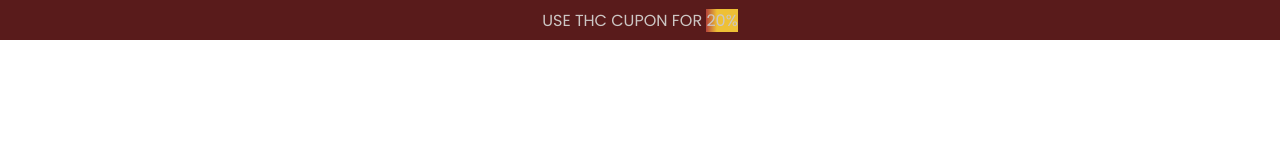
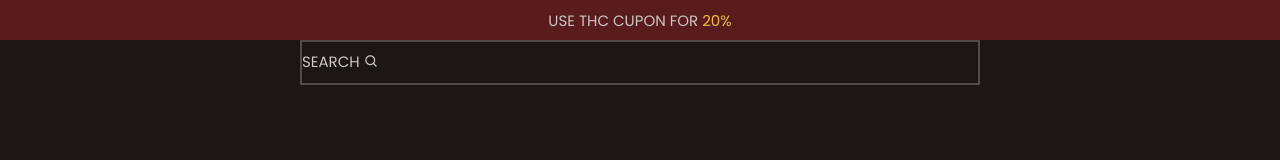
Before and after one commit to Tharisuudev/TharisuuStore, a plain HTML site: page index.html in a window 1280 px wide. Drawn offline with nearby package versions, Linux system fonts and the light colour scheme.

Commit message:
Added Search Bar

```diff
--- a/index.html
+++ b/index.html
@@ -14,9 +14,42 @@
 </head>
 <body>
     <main class="main">
+        <!-- ALERTA BAR START -->
         <div class="cupon">
             <p>USE THC CUPON FOR <span id="porcento">20%</span></p>
         </div>
+        <!-- ALERTA BAR END -->
+
+        <!-- HEADER START  -->
+        <header class="header">
+            <div class="search1">
+                <div class="texto">
+                    <p class="searchp">SEARCH</p>
+                </div>
+                <div class="lupa">
+                    <i class='bx bx-search'></i>
+                </div>
+            </div>
+        </header>
+
+
+
+
+
+
+
+
+
+
+
+
+
+
+
+
+
+
+
     </main>
 </body>
 </html>
--- a/style.css
+++ b/style.css
@@ -35,19 +35,6 @@
 }
 
 
-/*========== Responsive typography ==========*/
-@media screen and (min-width: 1152px) {
-  :root {
-    --biggest-font-size: 5.5rem;
-    --h1-font-size: 2.5rem;
-    --h2-font-size: 1.5rem;
-    --h3-font-size: 1.25rem;
-    --normal-font-size: 1rem;
-    --small-font-size: .875rem;
-    --smaller-font-size: .813rem;
-  }
-}
-
 /*=============== BASE ===============*/
 * {
   box-sizing: border-box;
@@ -68,7 +55,7 @@ input {
 }
 
 body {
-  background-color: var(--body-color);
+  background-color: #1A1716;
 }
 
 button,
@@ -97,44 +84,44 @@ img {
   height: auto;
 }
 
-/*=============== REUSABLE CSS CLASSES ===============*/
-.container {
-  max-width: 1120px;
-  margin-inline: 1.5rem;
-}
-
-.grid {
-  display: grid;
-  gap: 1.5rem;
-}
-
-.section {
-  padding-block: 5rem 1rem;
-}
-
-.section__title {
-  text-align: center;
-  font-size: var(--h1-font-size);
-  margin-bottom: 1.5rem;
-}
-
-.main {
-  overflow: hidden; /* For animation ScrollReveal */
-}
-
 /* CUPON RECTANGLE  START */
-
 .cupon {
     width: 100%;
     height: 40px;
     background-color: var(--alerta-bar-color);
     text-align: center;
     color: var(--text-white-color);
+    text-align: center;
     justify-content: center;
     align-items: center;
     display: flex;
 }
 
 #porcento {
-    background: linear-gradient(to right, #AF363B -3.41%, #EEC035 34.21%);
+    color: #EEC035;
 }
+
+.header {
+    display: flex;
+    justify-content: center;
+    align-items: center;
+}
+
+.search1 {
+    display: flex;
+    align-items: center;
+    width: 680px;
+    height: 45px;
+    border: 2px solid #CCC6C44D;
+    color: var(--text-white-color);
+}
+
+.texto {
+    width: 62px;
+    height: 13px;
+    top: 68px;
+    left: 388px;
+    line-height: 18.75px;
+    display: flex;
+    align-items: center;
+}
```
